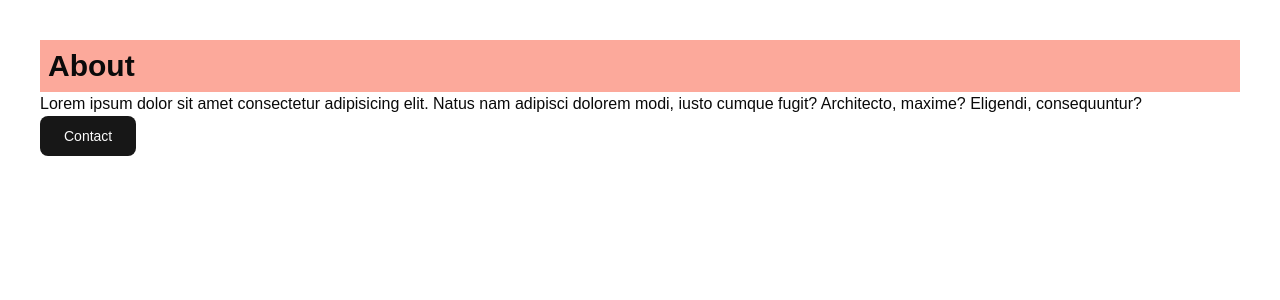
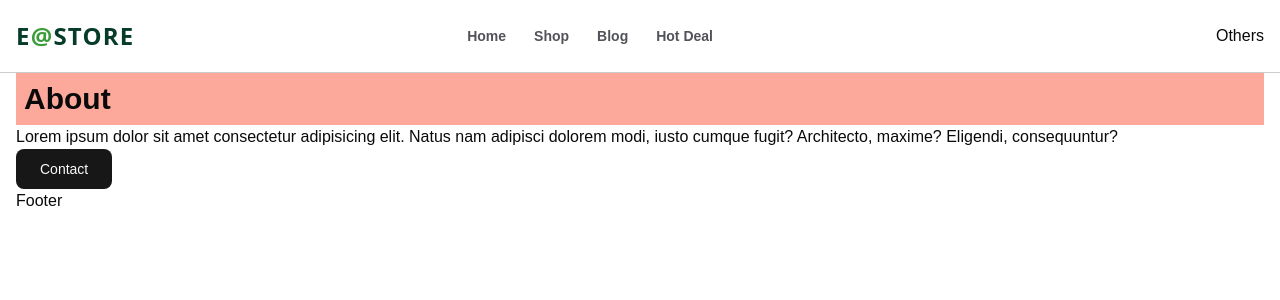
Before and after one commit to Ahteshamull/Next.js-E-Commerce, a Next.js app: page / in a window 1280 px wide. Shown: the top 300 px of the page. Built offline with nearby package versions, Linux system fonts and the light colour scheme.

Commit message:
navbar Menu done

```diff
--- a/app/globals.css
+++ b/app/globals.css
@@ -15,6 +15,7 @@
          --color-darkColor: #151515;
           --color-LightColor: #52525b;
            --color-lightOrange: #fca99b;
+           --color-shop_light_green: #3b9c3c;
 }
 
 @theme inline {
@@ -131,4 +132,7 @@
   body {
     @apply bg-background text-foreground;
   }
+  .hoverEffect{
+    @apply transition-all duration-300 ease-in-out;
+  }
 }
--- a/app/layout.tsx
+++ b/app/layout.tsx
@@ -1,5 +1,6 @@
 import type { Metadata } from "next";
-
+import Header from "../components/Header";
+import Footer from "../components/Footer";
 import "./globals.css";
 
 export const metadata: Metadata = {
@@ -20,7 +21,9 @@
       <body className="font-poppins"
 
       >
+        <Header/>
         {children}
+        <Footer/>
       </body>
     </html>
   );
--- a/app/page.tsx
+++ b/app/page.tsx
@@ -1,13 +1,14 @@
+import Container from '@/components/Container'
 import { Button } from '@/components/ui/button'
 import React from 'react'
 
-export default function page() {
+export default function pag() {
   return (
-    <div className='p-10'>
+    <Container>
       <h2 className='text-3xl font-semibold bg-lightOrange p-2'>About</h2>
       <p>Lorem ipsum dolor sit amet consectetur adipisicing elit. Natus nam adipisci dolorem modi, iusto cumque fugit? Architecto, maxime? Eligendi, consequuntur?</p>
       <Button size="lg">Contact</Button>
 
-    </div>
+    </Container>
   )
 }
--- /dev/null
+++ b/components/Container.tsx
@@ -0,0 +1,15 @@
+import { cn } from '@/lib/utils';
+import React from 'react'
+
+export default function Container({
+    children,className
+}:{
+    children:React.ReactNode;
+    className?:string;
+}) {
+  return (
+    <div className={cn("max-w-screen-xl mx-auto px-4",className)}>
+      {children}
+    </div>
+  )
+}
--- /dev/null
+++ b/components/Footer.tsx
@@ -0,0 +1,13 @@
+import React from 'react'
+import Container from './Container'
+
+export default function Footer() {
+  return (
+    <footer>
+
+    <Container>
+      Footer
+    </Container>
+    </footer>
+  )
+}
--- /dev/null
+++ b/components/Header.tsx
@@ -0,0 +1,16 @@
+import React from 'react'
+import Container from './Container'
+import Logo from './Logo'
+import HeaderMenu from './HeaderMenu'
+
+export default function Header() {
+  return (
+    <header className='bg-white py-5 border-b border-b-black/20'>
+      <Container className='flex justify-between items-center'>
+        <Logo/>
+        <HeaderMenu/>
+      <div >Others</div>
+        </Container>
+    </header>
+  )
+}
--- /dev/null
+++ b/components/HeaderMenu.tsx
@@ -0,0 +1,17 @@
+import { headerData } from '@/constants/data'
+import Link from 'next/link'
+import { usePathname } from 'next/navigation'
+import React from 'react'
+
+export default function HeaderMenu() {
+
+    const pathName = usePathname()
+  return (
+    <div className='hidden md:inline-flex w-1/3 items-center gap-7 text-sm capitalize font-semibold text-LightColor'>
+     {headerData.map((item) => (
+      <Link className={`hover:text-shop_light_green hoverEffect relative group`} key={item?.title} href={item?.href}>{item?.title}<span className={`absolute -bottom-0.5 left-1/5 h-0.5 w-0 bg-shop_light_green  group-hover:w-1/2 hoverEffect group-hover:left-0`}/>
+      <span className={`absolute -bottom-0.5 right-1/5 h-0.5 w-0 bg-shop_light_green  group-hover:w-1/2 hoverEffect group-hover:right-0`}/></Link>
+     ))}
+    </div>
+  )
+}
--- /dev/null
+++ b/components/Logo.tsx
@@ -0,0 +1,11 @@
+import { cn } from '@/lib/utils'
+import Link from 'next/link'
+import React from 'react'
+
+export default function Logo({className}:{className?:string}) {
+  return (
+    <Link href={'/'}>
+      <h2 className={cn("text-2xl text-shop_dark_green font-black tracking-wider uppercase hover:text-shop_light_green hoverEffect group font-sans",className)}>E<span className='text-shop_light_green group-hover:text-shop_dark_green    hoverEffect'>@</span>Store</h2>
+    </Link>
+  )
+}
--- /dev/null
+++ b/constants/data.ts
@@ -0,0 +1,22 @@
+export const headerData = [
+    {
+       title:"Home",
+       href:"/"
+    },
+    {
+       title:"Shop",
+       href:"/shop"
+    },
+    {
+       title:"Blog",
+       href:"/blog"
+    },
+    // {
+    //    title:"Contact",
+    //    href:"/contact"
+    // },
+    {
+       title:"Hot Deal",
+       href:"/deal"
+    },
+]
```
